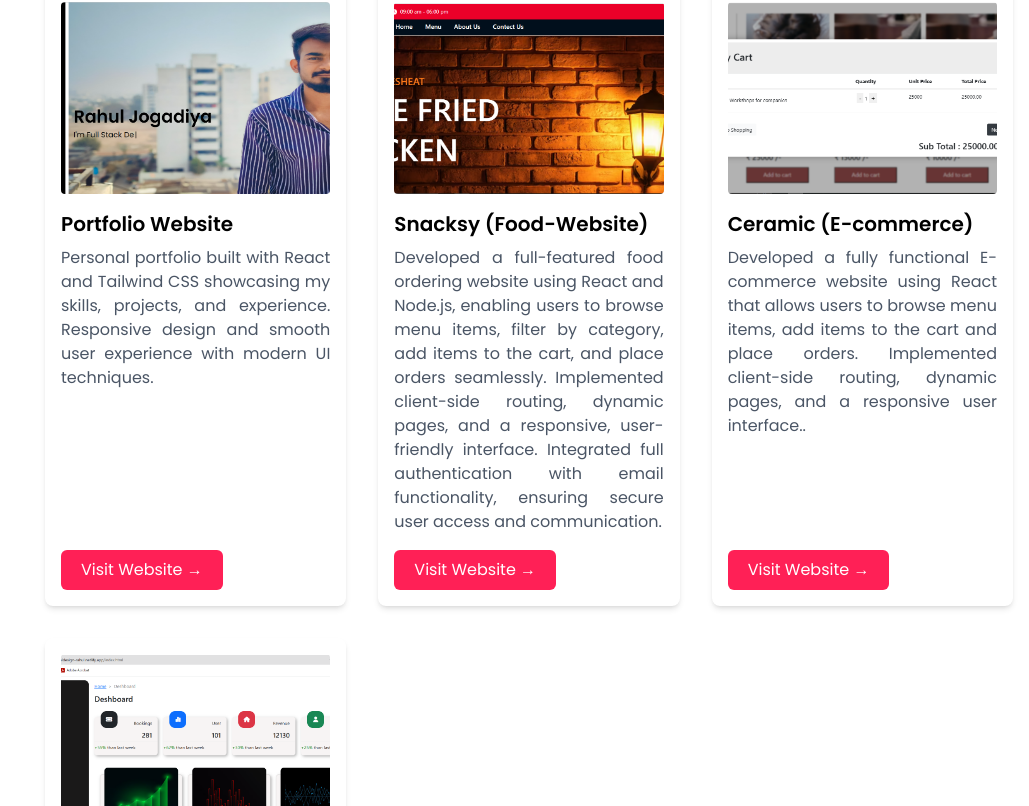
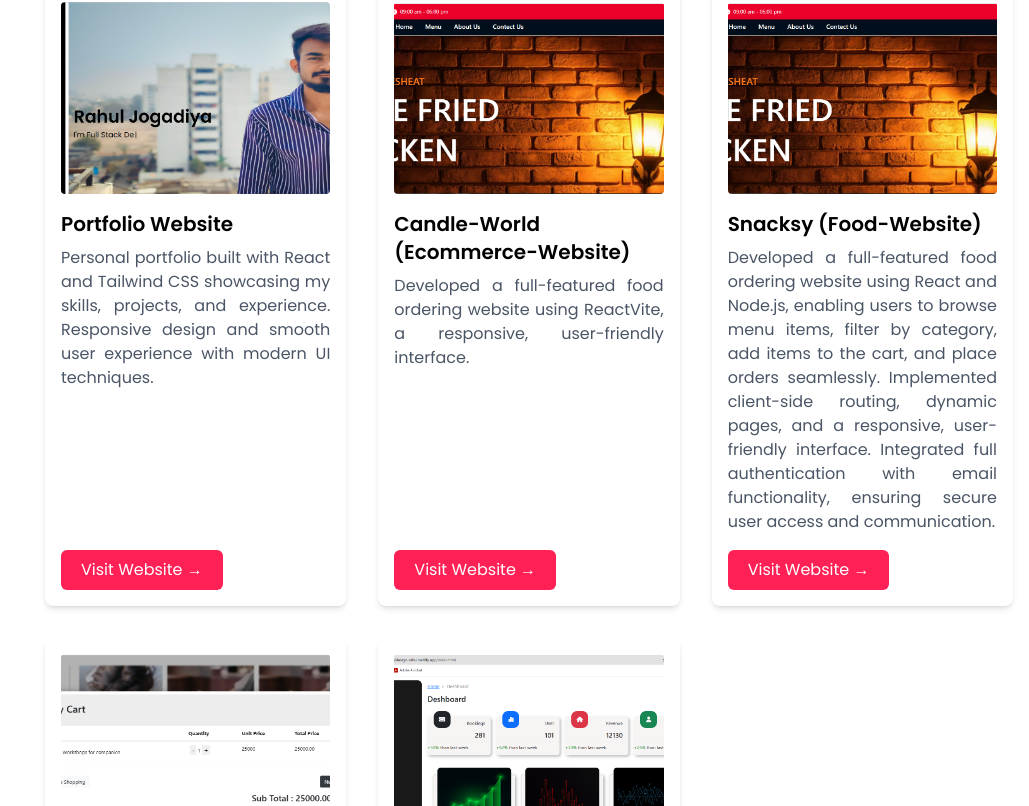
Before and after one commit to Rahul-07-7/rahul-portfolio, a React (Vite) app in the folder client/: page / in a window 1280 px wide. Shown: the part 2761-3567 px from the top of the page, without its empty margins (251-1280 px from the left). Built offline with nearby package versions, Linux system fonts and the light colour scheme.

Commit message:
Update portfolio projects with new project links

```diff
--- a/client/src/component/Portfolio.jsx
+++ b/client/src/component/Portfolio.jsx
@@ -13,9 +13,16 @@ const projects = [
       "Personal portfolio built with React and Tailwind CSS showcasing my skills, projects, and experience. Responsive design and smooth user experience with modern UI techniques.",
   },
   {
+    title: "Candle-World (Ecommerce-Website)",
+    link: "https://https://candleworld.netlify.app/",
+    image: Fresheat,
+    description:
+      "Developed a full-featured food ordering website using ReactVite, a responsive, user-friendly interface. ",
+  },
+  {
     title: "Snacksy (Food-Website)",
     image: Fresheat,
-    link: "https://snacksy.netlify.app/",
+    link: "https://https://freshheat.netlify.app/",
     description:
       "Developed a full-featured food ordering website using React and Node.js, enabling users to browse menu items, filter by category, add items to the cart, and place orders seamlessly. Implemented client-side routing, dynamic pages, and a responsive, user-friendly interface. Integrated full authentication with email functionality, ensuring secure user access and communication.",
   },
```
